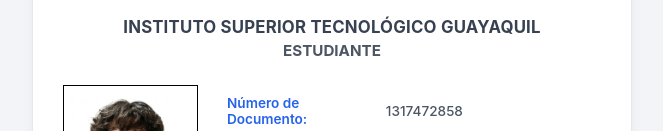
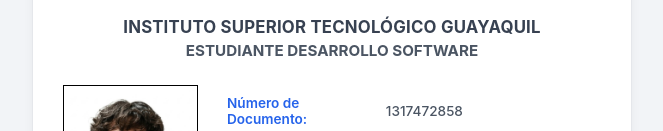
Before and after one commit to araneaemerson-oss/istgcredencial, a plain HTML site: page index.html in a window 1280 px wide. Shown: the part 295-426 px from the top of the page, without its empty margins (308-971 px from the left). Drawn offline with Linux system fonts and the light colour scheme.

Commit message:
Update index.html

```diff
--- a/index.html
+++ b/index.html
@@ -210,7 +210,7 @@
       </div>
 
       <div class="card-title">Instituto Superior Tecnológico Guayaquil</div>
-      <div class="card-subtitle">Estudiante</div>
+      <div class="card-subtitle">Estudiante Desarrollo Software</div>
     </div>
 
     <!-- Contenido Principal -->
```
